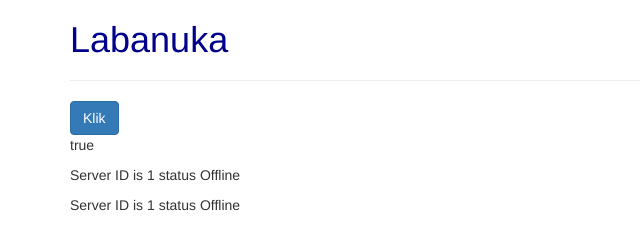
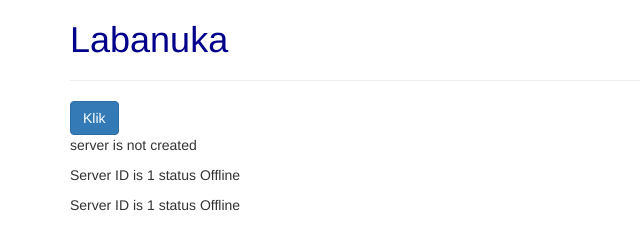
Before and after one commit to dimasarz/belang, an Angular app: page / in a window 1280 px wide. Shown: the top 225 px of the page, without its empty margins (0-640 px from the left). Built offline with nearby package versions, Linux system fonts and the light colour scheme.

Commit message:
2.17 Event Binding

```diff
--- a/src/app/servers/servers.component.html
+++ b/src/app/servers/servers.component.html
@@ -1,7 +1,9 @@
 <button
     class="btn btn-primary"
     [disabled]="!addNewServer"
+    (click)="onCreateServer()"
     >Klik</button>
-<p [innerText]="addNewServer"></p>
+<!-- <p [innerText]="addNewServer"></p> -->
+<p>{{serverCreationStatus}}</p>
 <app-server></app-server>
 <app-server></app-server>
--- a/src/app/servers/servers.component.ts
+++ b/src/app/servers/servers.component.ts
@@ -13,6 +13,7 @@ import { Component, OnInit } from '@angular/core';
 })
 export class ServersComponent implements OnInit {
   addNewServer = false;
+  serverCreationStatus = 'server is not created';
 
   constructor() {
     setInterval(() => this.addNewServer = true, 2000);
@@ -21,4 +22,8 @@ export class ServersComponent implements OnInit {
   ngOnInit() {
   }
 
+  onCreateServer() {
+    this.serverCreationStatus = 'Server Created';
+  }
+
 }
```
